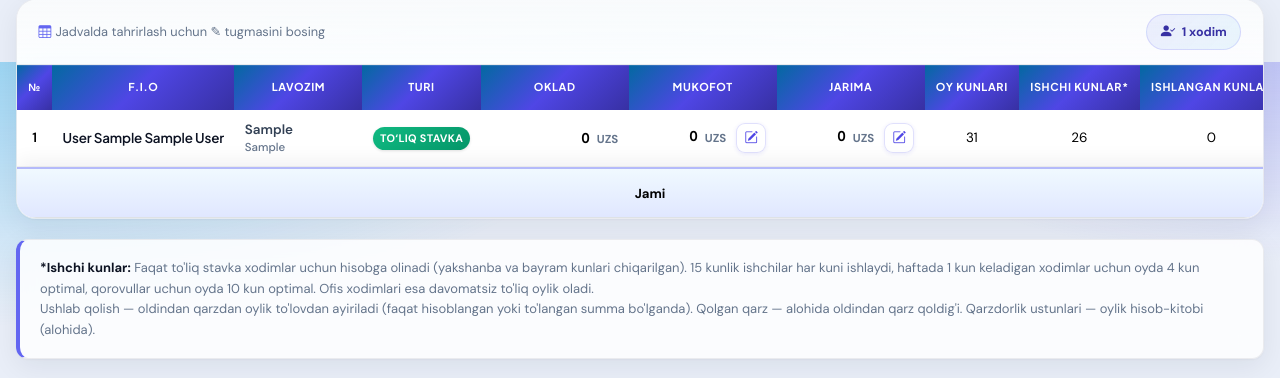
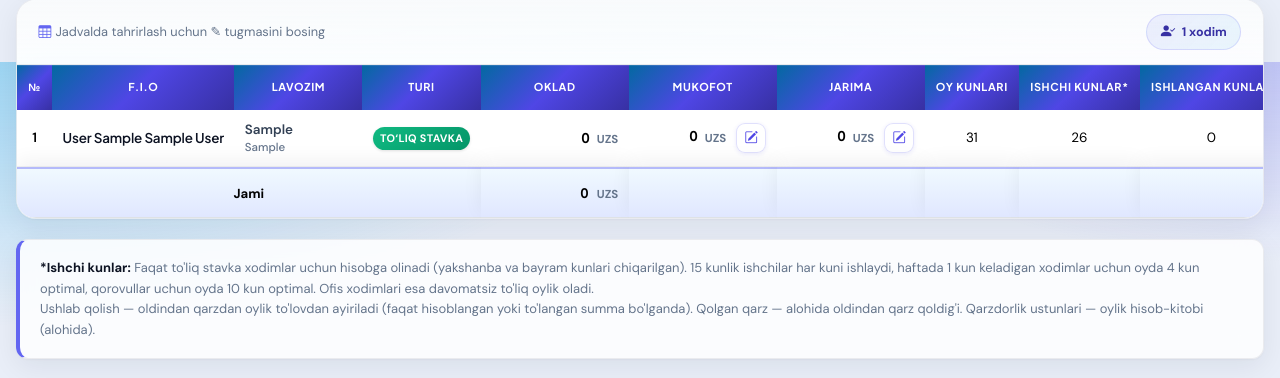
Before and after one commit to Mirzohid2001/davomat, a Django app: page /statistics/salary/ in a window 1280 px wide. Shown: the part 738-1116 px from the top of the page. Run offline with Django 5.2, Linux system fonts and the light colour scheme; a user stored in the database is signed in; tables that the repository leaves empty hold one stand-in row (values such as "Sample post").

Commit message:
telefon achki

```diff
--- a/blog/templates/attendance/salary_statistics.html
+++ b/blog/templates/attendance/salary_statistics.html
@@ -308,7 +308,17 @@
     </tbody>
     <tfoot>
         <tr class="text-center">
-            <td colspan="10">{% trans "Jami" %}</td>
+            <td colspan="4">{% trans "Jami" %}</td>
+            <td class="salary-money-cell">
+                {% for cur, vals in currency_totals.items %}
+                    <div class="salary-total-line"><span class="salary-money">{{ vals.salary|floatformat:0|intcomma }}</span> <span class="salary-currency">{{ cur }}</span></div>
+                {% endfor %}
+            </td>
+            <td></td>
+            <td></td>
+            <td></td>
+            <td></td>
+            <td></td>
             <td>{{ total_absent }}</td>
             <td>
                 {% for cur, vals in currency_totals.items %}
@@ -449,6 +459,10 @@
             {% for cur, vals in currency_totals.items %}
             <div class="salary-mobile-card__row border-top pt-2 mt-2">
                 <span class="salary-mobile-card__label fw-bold">{{ cur }}</span>
+            </div>
+            <div class="salary-mobile-card__row">
+                <span class="salary-mobile-card__label">{% trans "Oklad" %}:</span>
+                <span class="salary-mobile-card__value"><span class="salary-money">{{ vals.salary|floatformat:0|intcomma }}</span> <span class="salary-currency">{{ cur }}</span></span>
             </div>
             <div class="salary-mobile-card__row">
                 <span class="salary-mobile-card__label">{% trans "Hisoblangan" %}:</span>
```
Also changed, not shown: config/settings.py (+4 -4 lines).
